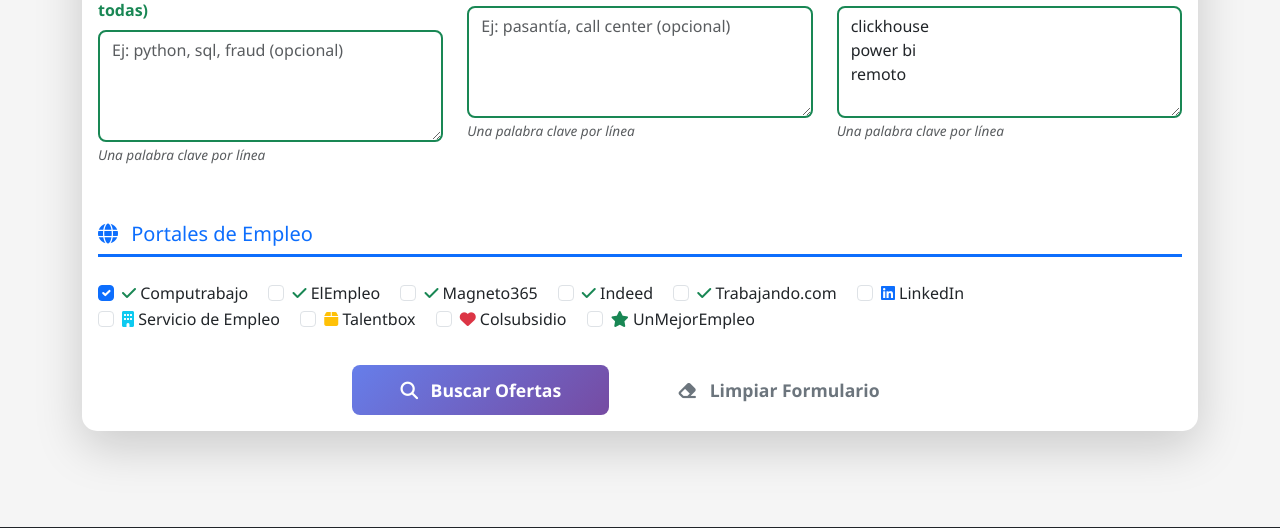
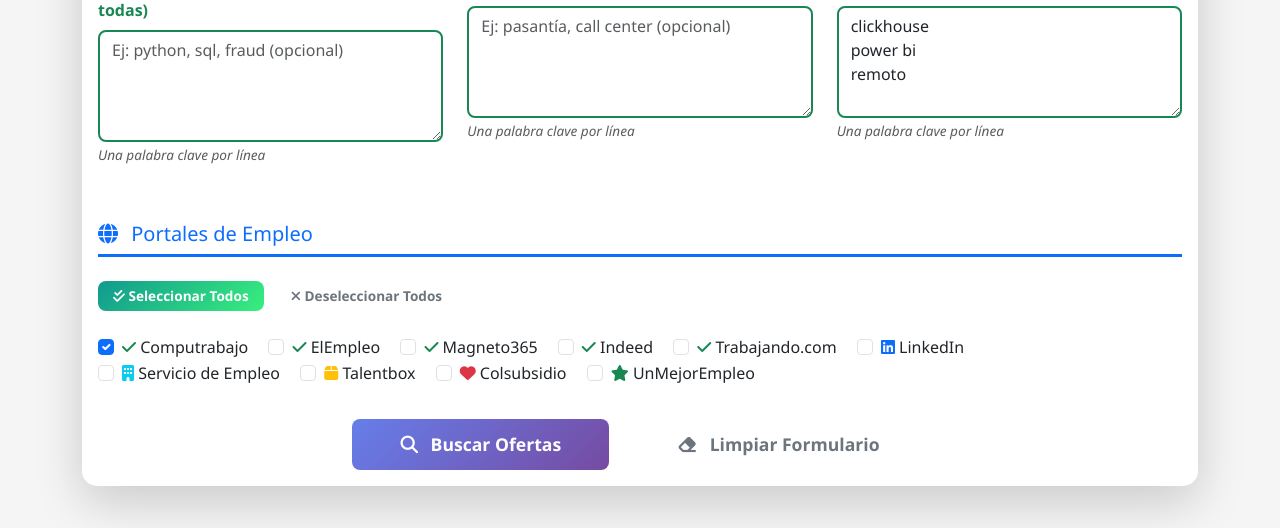
Before and after one commit to DuvanP11/Job_Search, a Flask app: page / in a window 1280 px wide. Shown: the part 1199-1727 px from the top of the page. Run offline with Flask 3, Linux system fonts and the light colour scheme.

Commit message:
✨ FEATURE: Botones Seleccionar Todos/Ninguno para portales
AGREGADO:
✅ Botón 'Seleccionar Todos' (verde)
✅ Botón 'Deseleccionar Todos' (gris)
✅ Notificación al hacer click
✅ Funciona con los 10 portales

UBICACIÓN:
- Justo debajo del título 'Portales de Empleo'
- Antes de los checkboxes

USO:
- 1 click → activa/desactiva TODOS los portales
- Ahorra tiempo vs marcar uno por uno

```diff
--- a/static/js/main.js
+++ b/static/js/main.js
@@ -26,6 +26,33 @@ document.addEventListener('DOMContentLoaded', function() {
     formulario.addEventListener('submit', handleBusqueda);
     btnLimpiar.addEventListener('click', limpiarFormulario);
     btnExportar.addEventListener('click', exportarExcel);
+
+    // Botones de selección masiva de portales
+    document.getElementById('btn-seleccionar-todos-portales').addEventListener('click', function() {
+        const checkboxes = [
+            'portal_computrabajo', 'portal_elempleo', 'portal_magneto',
+            'portal_indeed', 'portal_trabajando', 'portal_linkedin',
+            'portal_serviciodeempleo', 'portal_talentbox', 'portal_colsubsidio',
+            'portal_unmejorempleo'
+        ];
+        checkboxes.forEach(id => {
+            document.getElementById(id).checked = true;
+        });
+        mostrarNotificacion('Todos los portales seleccionados', 'info');
+    });
+
+    document.getElementById('btn-deseleccionar-todos-portales').addEventListener('click', function() {
+        const checkboxes = [
+            'portal_computrabajo', 'portal_elempleo', 'portal_magneto',
+            'portal_indeed', 'portal_trabajando', 'portal_linkedin',
+            'portal_serviciodeempleo', 'portal_talentbox', 'portal_colsubsidio',
+            'portal_unmejorempleo'
+        ];
+        checkboxes.forEach(id => {
+            document.getElementById(id).checked = false;
+        });
+        mostrarNotificacion('Todos los portales deseleccionados', 'info');
+    });
 
     /**
      * Manejar envío del formulario de búsqueda
--- a/templates/index.html
+++ b/templates/index.html
@@ -287,6 +287,16 @@ remoto</textarea>
                                     <i class="fas fa-globe me-2"></i>
                                     Portales de Empleo
                                 </h5>
+
+                                <!-- Botones de selección masiva -->
+                                <div class="mb-3">
+                                    <button type="button" class="btn btn-sm btn-success me-2" id="btn-seleccionar-todos-portales">
+                                        <i class="fas fa-check-double"></i> Seleccionar Todos
+                                    </button>
+                                    <button type="button" class="btn btn-sm btn-outline-secondary" id="btn-deseleccionar-todos-portales">
+                                        <i class="fas fa-times"></i> Deseleccionar Todos
+                                    </button>
+                                </div>
                             </div>
 
                             <div class="col-md-12">
```
